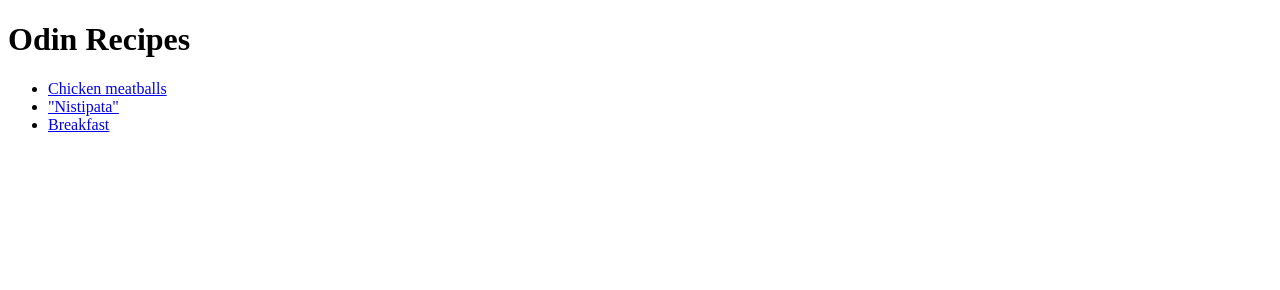
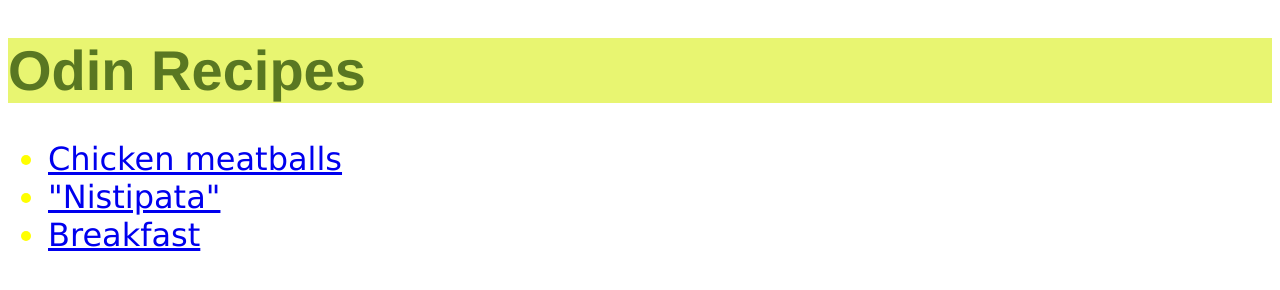
Before and after one commit to muzard/odin-recipes, a plain HTML site: page index.html in a window 1280 px wide. Drawn offline with Linux system fonts and the light colour scheme.

Commit message:
Make index page "prettier"

```diff
--- a/index.html
+++ b/index.html
@@ -2,6 +2,7 @@
 <html lang="en">
     <head>
         <meta charset="utf-8">
+        <link rel="stylesheet" href="./style.css">
         <title>Odin Recipes</title>
     </head>
     <body>
--- /dev/null
+++ b/style.css
@@ -0,0 +1,12 @@
+h1 {
+    color: #597722;
+    background-color: #d6ee028f;
+    font-size: 56px;
+    font-family: 'Franklin Gothic Medium', 'Arial Narrow', Arial, sans-serif;
+}
+
+li {
+    font-size: 32px;
+    color: yellow;
+    font-family: 'Lucida Sans', 'Lucida Sans Regular', 'Lucida Grande', 'Lucida Sans Unicode', Geneva, Verdana, sans-serif;
+}
```
